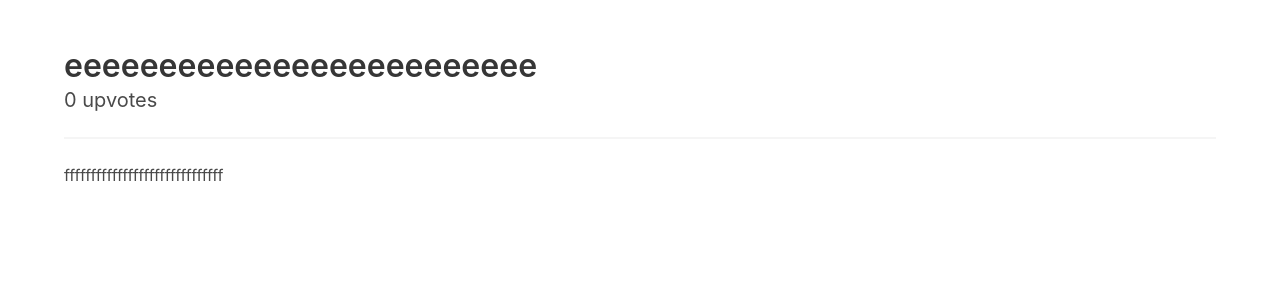
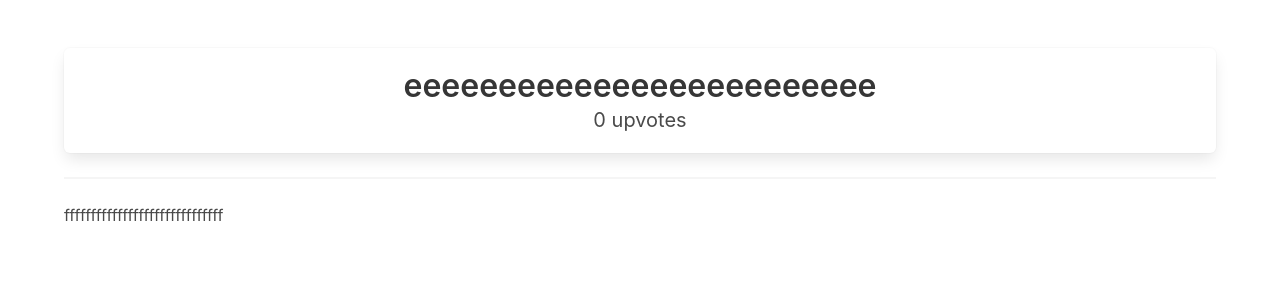
Before and after one commit to lamaqdahodwala/new-web-app, a Django app: page /post/1 in a window 1280 px wide. Shown: the part 64-364 px from the top of the page. Run offline with Django 3.2, Linux system fonts and the light colour scheme; data comes from the database, SQL or seed files in the repository.

Commit message:
extra stylings

```diff
--- a/project/main/templates/post.html
+++ b/project/main/templates/post.html
@@ -1,8 +1,12 @@
 {% extends 'base.html' %}
 
 {% block content %}
-    <h1 class="title">{{ post.title }}</h1>
-    <h1 class="subtitle"> {{post.upvotes}} upvotes</h1>
+    <div class="box">
+        <div class="has-text-centered">
+            <h1 class="title">{{ post.title }}</h1>
+            <h1 class="subtitle"> {{post.upvotes}} upvotes</h1>
+        </div>
+    </div>
     <hr>
     <div class="content">
         <p class="content">
```
